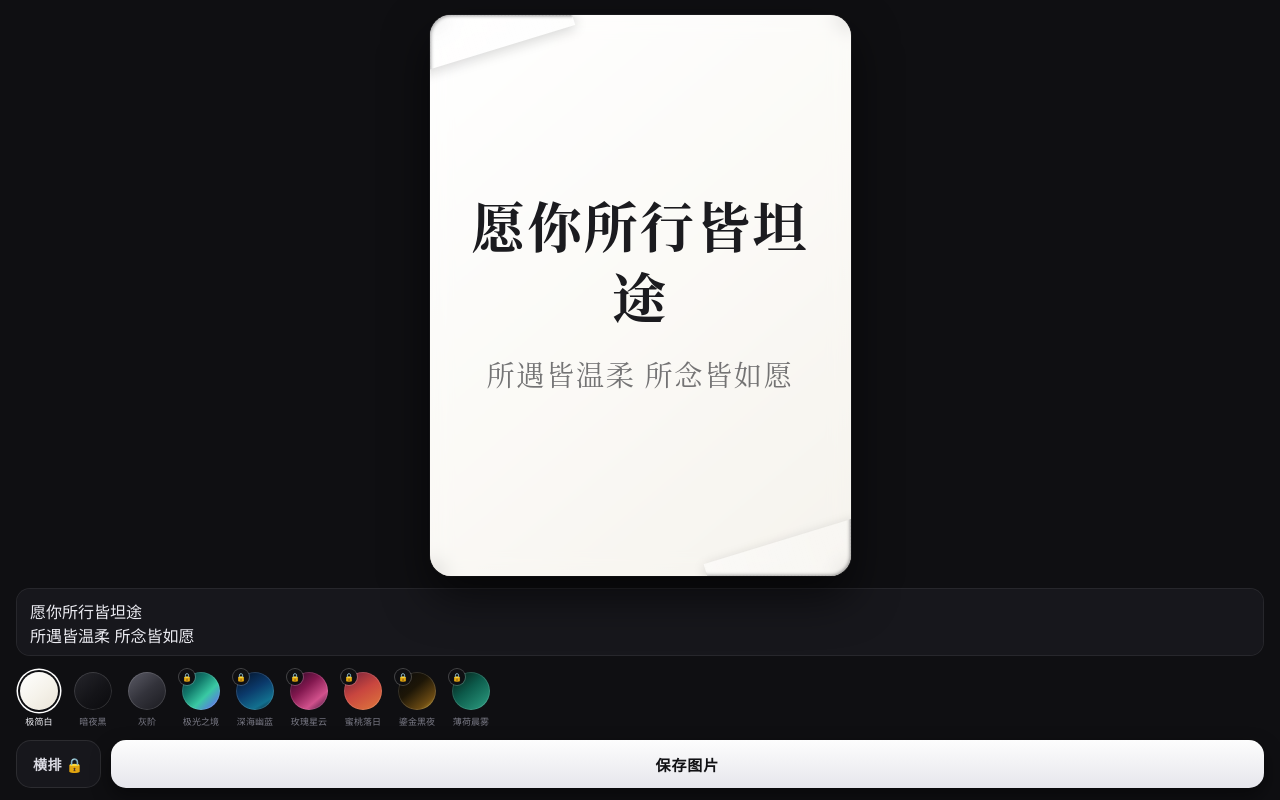
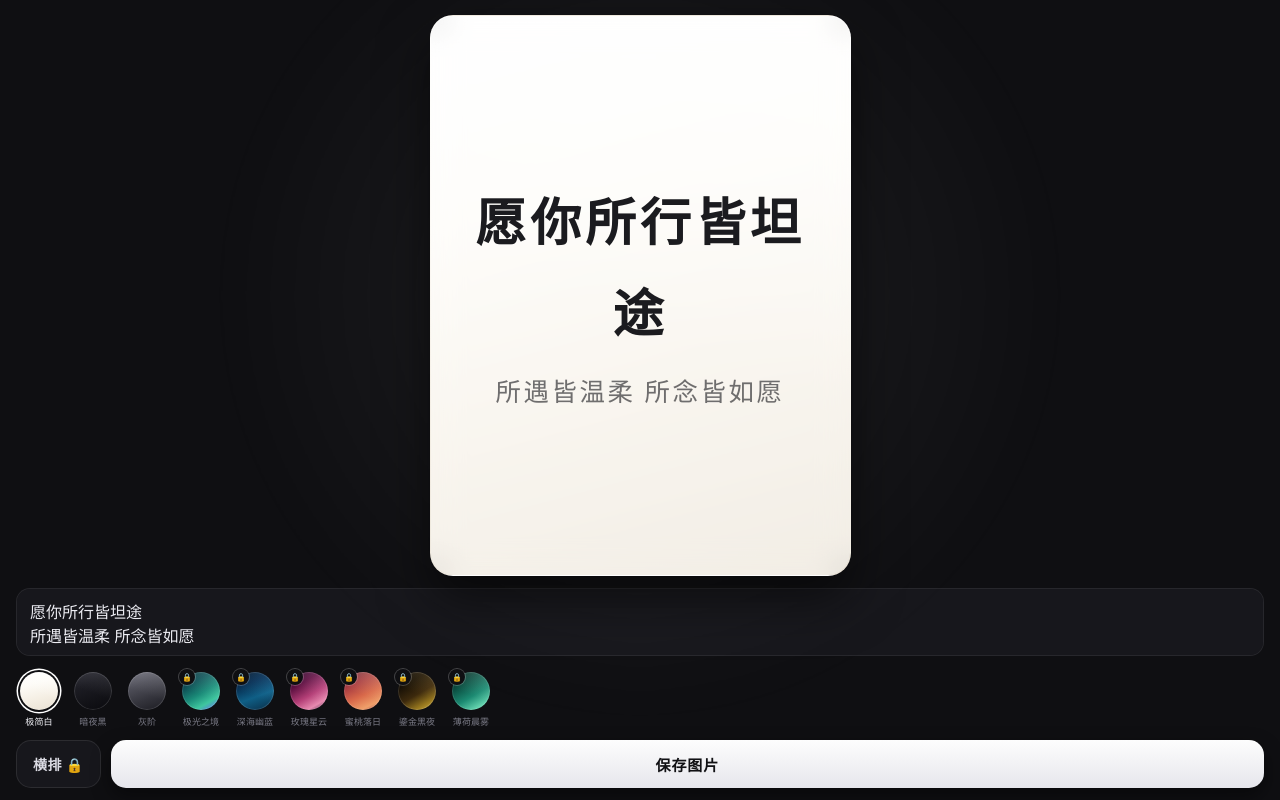
Before and after one commit to wmnbmh/card-maker-tool, a plain HTML site: page index.html in a window 1280 px wide. Drawn offline with nearby package versions, Linux system fonts and the light colour scheme.

Commit message:
Refactor styles and remove tape elements from HTML

```diff
--- a/index.html
+++ b/index.html
@@ -21,42 +21,46 @@ body{
 }
 
 /* ===== 预览区 ===== */
-#stage{flex:1 1 auto;min-height:0;display:flex;align-items:center;justify-content:center;}
+#stage{
+  flex:1 1 auto;min-height:0;display:flex;align-items:center;justify-content:center;
+  position:relative;
+}
+#stage:before{
+  content:"";position:absolute;width:70%;aspect-ratio:1/1;border-radius:50%;
+  background:radial-gradient(circle,rgba(255,255,255,.07) 0%,rgba(255,255,255,0) 70%);
+  filter:blur(10px);pointer-events:none;
+}
 #capture-area{display:flex;align-items:center;justify-content:center;}
 #card{
   position:relative;overflow:hidden;isolation:isolate;
-  box-shadow:0 20px 46px rgba(0,0,0,.6),0 0 0 1px rgba(255,255,255,.06);
+  border:1px solid rgba(255,255,255,.2);
+  box-shadow:0 24px 50px rgba(0,0,0,.55),inset 0 1px 0 rgba(255,255,255,.16);
   color:#1b1b1f;
+  transition:background .35s ease,color .35s ease;
 }
-#card.capture{border-radius:0!important;box-shadow:none!important;}
+#card.capture{
+  border-radius:0!important;
+  box-shadow:none!important;
+  border-color:transparent!important;
+}
 #glass{
   position:absolute;inset:0;z-index:1;
-  background:rgba(255,255,255,.16);
-  -webkit-backdrop-filter:blur(10px);
-  backdrop-filter:blur(10px);
+  background:rgba(255,255,255,.1);
+  -webkit-backdrop-filter:blur(15px);
+  backdrop-filter:blur(15px);
 }
-.tape{
-  position:absolute;z-index:3;pointer-events:none;
-  background:linear-gradient(90deg,rgba(255,255,255,.46),rgba(255,255,255,.22));
-  border-left:1px dashed rgba(255,255,255,.45);
-  border-right:1px dashed rgba(255,255,255,.45);
-  box-shadow:0 3px 12px rgba(0,0,0,.16);
-  -webkit-backdrop-filter:blur(2px);
-  backdrop-filter:blur(2px);
-}
-#tape1{width:44%;height:9%;top:-2%;left:-10%;transform:rotate(-17deg);}
-#tape2{width:44%;height:9%;bottom:-2%;right:-10%;transform:rotate(-17deg);}
 #inner{
   position:absolute;inset:0;z-index:2;overflow:hidden;
+  padding:40px;
   display:flex;align-items:center;justify-content:center;
 }
 #txt{
   flex:0 0 auto;text-align:center;
-  font-family:"Songti SC","STSong",SimSun,"Noto Serif CJK SC",Georgia,"Times New Roman",serif;
+  font-family:'Songti SC','Noto Serif SC','Source Han Serif SC',STSong,SimSun,Georgia,'Times New Roman',serif;
 }
 #t1,#t2{white-space:pre-wrap;word-break:break-word;overflow-wrap:anywhere;}
-#t1{font-weight:700;letter-spacing:.04em;}
-#t2{font-weight:400;opacity:.6;letter-spacing:.06em;}
+#t1{font-weight:700;letter-spacing:.08em;line-height:1.8;}
+#t2{font-weight:400;opacity:.62;letter-spacing:.1em;line-height:1.8;}
 #card.vt #txt{writing-mode:vertical-rl;text-orientation:mixed;}
 
 /* ===== 操作区 ===== */
@@ -185,8 +189,6 @@ body{
     <div id="capture-area">
       <div id="card">
         <div id="glass"></div>
-        <div id="tape1" class="tape"></div>
-        <div id="tape2" class="tape"></div>
         <div id="inner">
           <div id="txt">
             <div id="t1"></div>
@@ -246,30 +248,39 @@ body{
   var KEY_VIP='tcard_vip_v1', KEY_LAST='tcard_last_v1';
 
   var TPL=[
-    {id:'white',name:'极简白',premium:false,solid:'#f7f5f0',
-      bg:'linear-gradient(140deg,#ffffff 0%,#f5f2ea 55%,#eae4d7 100%)',color:'#1b1b1f',glass:'rgba(255,255,255,.55)'},
+    {id:'white',name:'极简白',premium:false,solid:'#f7f4ee',
+      bg:'linear-gradient(200deg,rgba(255,255,255,.55) 0%,rgba(255,255,255,0) 55%),linear-gradient(165deg,#ffffff 0%,#fdfbf6 32%,#f4eee3 66%,#e8e0d2 100%)',
+      color:'#1b1b1f',glass:'rgba(255,255,255,.42)'},
     {id:'night',name:'暗夜黑',premium:false,solid:'#141418',
-      bg:'linear-gradient(140deg,#26262c 0%,#141418 55%,#0a0a0d 100%)',color:'#f4f4f7',glass:'rgba(255,255,255,.10)'},
+      bg:'linear-gradient(200deg,rgba(255,255,255,.09) 0%,rgba(255,255,255,0) 55%),linear-gradient(160deg,#2c2c35 0%,#1c1c23 34%,#131318 66%,#0a0a0e 100%)',
+      color:'#f4f4f7',glass:'rgba(255,255,255,.08)'},
     {id:'gray',name:'灰阶',premium:false,solid:'#2b2b31',
-      bg:'linear-gradient(140deg,#5c5c67 0%,#33333b 50%,#1a1a1f 100%)',color:'#f0f0f4',glass:'rgba(255,255,255,.12)'},
+      bg:'linear-gradient(200deg,rgba(255,255,255,.13) 0%,rgba(255,255,255,0) 58%),linear-gradient(160deg,#71717d 0%,#50505a 32%,#34343c 66%,#1c1c22 100%)',
+      color:'#f0f0f4',glass:'rgba(255,255,255,.1)'},
     {id:'aurora',name:'极光之境',premium:true,solid:'#0f3b4a',
-      bg:'linear-gradient(135deg,#082a3a 0%,#127a6b 35%,#39c9a3 62%,#6b57ff 100%)',color:'#f2fffb',glass:'rgba(255,255,255,.14)'},
+      bg:'linear-gradient(200deg,rgba(180,255,235,.22) 0%,rgba(180,255,235,0) 58%),linear-gradient(150deg,#06222f 0%,#0d4a52 28%,#1a8a78 54%,#3fc79f 76%,#6a5cff 100%)',
+      color:'#f2fffb',glass:'rgba(255,255,255,.1)'},
     {id:'deepsea',name:'深海幽蓝',premium:true,solid:'#0a2140',
-      bg:'linear-gradient(150deg,#030d20 0%,#0b3a6b 45%,#12708f 78%,#04101f 100%)',color:'#eaf6ff',glass:'rgba(255,255,255,.12)'},
+      bg:'linear-gradient(200deg,rgba(120,200,255,.2) 0%,rgba(120,200,255,0) 62%),linear-gradient(160deg,#020a18 0%,#062a4d 30%,#0f5f86 62%,#0a2b44 100%)',
+      color:'#eaf6ff',glass:'rgba(255,255,255,.1)'},
     {id:'nebula',name:'玫瑰星云',premium:true,solid:'#3a0f33',
-      bg:'linear-gradient(140deg,#20061f 0%,#82184f 40%,#d1518c 72%,#2a0a2e 100%)',color:'#fff0f7',glass:'rgba(255,255,255,.14)'},
+      bg:'linear-gradient(210deg,rgba(255,190,230,.22) 0%,rgba(255,190,230,0) 58%),linear-gradient(150deg,#1a0620 0%,#5c1040 30%,#b43f77 58%,#e88ab0 80%,#2a0a2e 100%)',
+      color:'#fff0f7',glass:'rgba(255,255,255,.1)'},
     {id:'peach',name:'蜜桃落日',premium:true,solid:'#a83a44',
-      bg:'linear-gradient(150deg,#6d1f3a 0%,#c9463f 48%,#e07a3c 100%)',color:'#fff4ec',glass:'rgba(255,255,255,.16)'},
+      bg:'linear-gradient(200deg,rgba(255,225,180,.28) 0%,rgba(255,225,180,0) 58%),linear-gradient(155deg,#5f1b34 0%,#a63a41 30%,#d9694a 58%,#f0a06a 82%,#8c2f42 100%)',
+      color:'#fff4ec',glass:'rgba(255,255,255,.12)'},
     {id:'gold',name:'鎏金黑夜',premium:true,solid:'#1a1408',
-      bg:'linear-gradient(140deg,#0a0a0c 0%,#1d1607 42%,#6a4a13 78%,#c9a227 100%)',color:'#fff6da',glass:'rgba(255,255,255,.08)'},
+      bg:'linear-gradient(200deg,rgba(255,220,140,.18) 0%,rgba(255,220,140,0) 55%),linear-gradient(150deg,#08080a 0%,#171006 28%,#3d2a0d 56%,#9a7a1f 80%,#d8b74a 100%)',
+      color:'#fff6da',glass:'rgba(255,255,255,.08)'},
     {id:'mint',name:'薄荷晨雾',premium:true,solid:'#0b3a30',
-      bg:'linear-gradient(140deg,#04140f 0%,#0d5c4c 45%,#2ea184 100%)',color:'#ecfff9',glass:'rgba(255,255,255,.14)'}
+      bg:'linear-gradient(200deg,rgba(200,255,235,.22) 0%,rgba(200,255,235,0) 58%),linear-gradient(150deg,#03120f 0%,#0a4a3e 30%,#1c8a72 60%,#63d3ae 84%,#0d3d33 100%)',
+      color:'#ecfff9',glass:'rgba(255,255,255,.1)'}
   ];
 
   var vip=false;
   try{vip=localStorage.getItem(KEY_VIP)==='1';}catch(e){}
   var cur=0,pendingAct=null,busy=false;
-  var padX=0,padT=0,padB=0,toastTimer=0;
+  var PAD=40,toastTimer=0;
 
   function toast(msg){
     toastEl.textContent=msg;
@@ -281,15 +292,13 @@ body{
   /* ---------- 排版 ---------- */
   function applyFont(f,isV){
     t1.style.fontSize=f.toFixed(2)+'px';
-    t1.style.lineHeight='1.32';
-    t2.style.fontSize=(f*0.52).toFixed(2)+'px';
-    t2.style.lineHeight='1.6';
-    var gap=(f*0.38).toFixed(1)+'px';
+    t1.style.lineHeight='1.8';
+    t2.style.fontSize=(f*0.5).toFixed(2)+'px';
+    t2.style.lineHeight='1.8';
+    var gap=(f*0.2).toFixed(1)+'px';
     if(isV){
-      t1.style.marginRight='0';
       t2.style.marginTop='0';
       t2.style.marginRight=gap;
-      t1.style.marginRight='0';
     }else{
       t2.style.marginRight='0';
       t2.style.marginTop=gap;
@@ -297,12 +306,12 @@ body{
   }
 
   function fit(){
-    var availW=Math.max(10,inner.clientWidth-padX*2);
-    var availH=Math.max(10,inner.clientHeight-padT-padB);
+    var availW=Math.max(10,inner.clientWidth-PAD*2);
+    var availH=Math.max(10,inner.clientHeight-PAD*2);
     var isV=card.classList.contains('vt');
     txt.style.width=isV?'auto':availW+'px';
     txt.style.height=isV?availH+'px':'auto';
-    var f=Math.min(isV?availH*0.135:availW*0.155,72);
+    var f=Math.min(isV?availH*0.13:availW*0.15,64);
     var guard=0;
     for(;;){
       applyFont(f,isV);
@@ -324,11 +333,8 @@ body{
     cap.style.height=ch+'px';
     card.style.width=cw+'px';
     card.style.height=ch+'px';
-    card.style.borderRadius=Math.round(cw*0.05)+'px';
-    padX=Math.round(cw*0.085);
-    padT=Math.round(cw*0.105);
-    padB=Math.round(cw*0.115);
-    inner.style.padding=padT+'px '+padX+'px '+padB+'px';
+    card.style.borderRadius=Math.round(cw*0.055)+'px';
+    inner.style.padding=PAD+'px';
     fit();
   }
 
@@ -439,7 +445,7 @@ body{
         var app=doc.getElementById('app');
         if(app){app.style.height=vh+'px';app.style.overflow='hidden';}
         var c=doc.getElementById('card');
-        if(c){c.style.borderRadius='0';c.style.boxShadow='none';}
+        if(c){c.style.borderRadius='0';c.style.boxShadow='none';c.style.borderColor='transparent';}
       }
     };
   }
@@ -521,7 +527,6 @@ body{
 
   function bind(){
     ta.addEventListener('input',render);
-
     saveBtn.addEventListener('click',exportImage);
 
     vBtn.addEventListener('click',function(){
```
